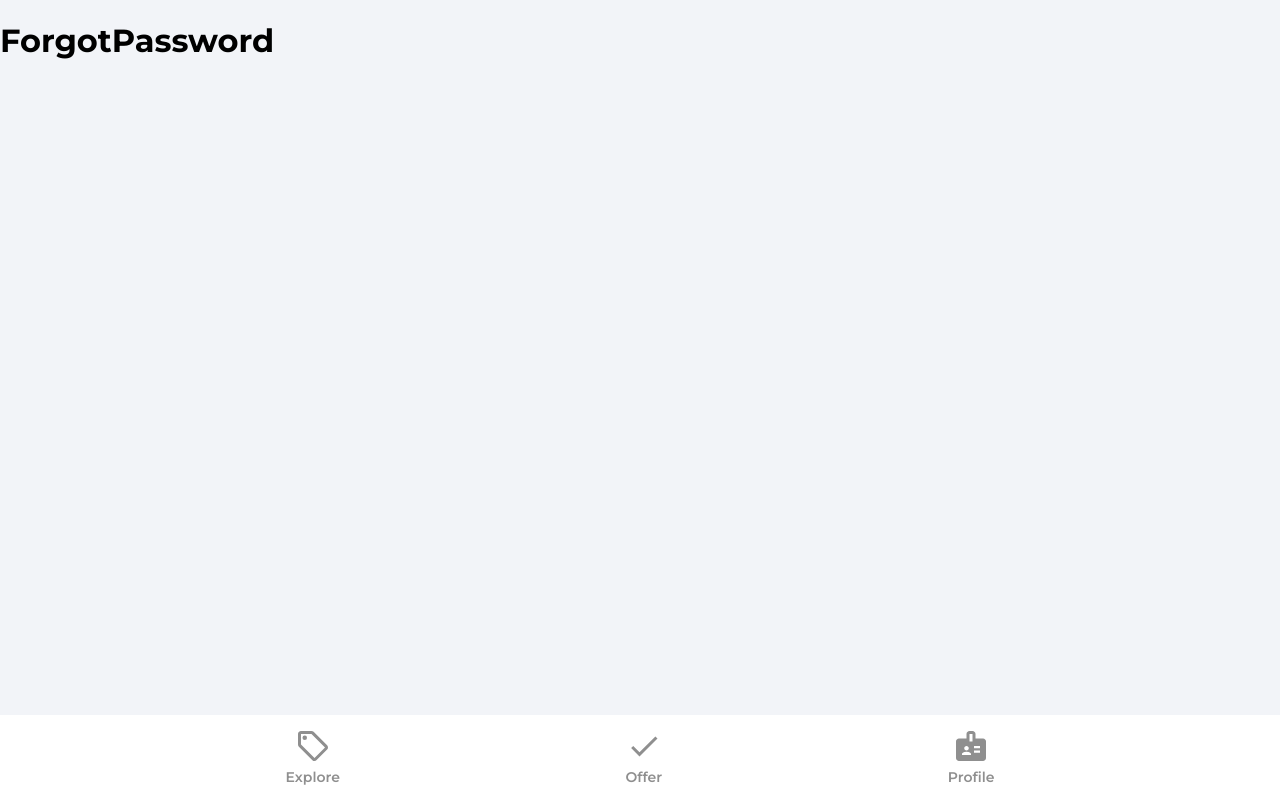
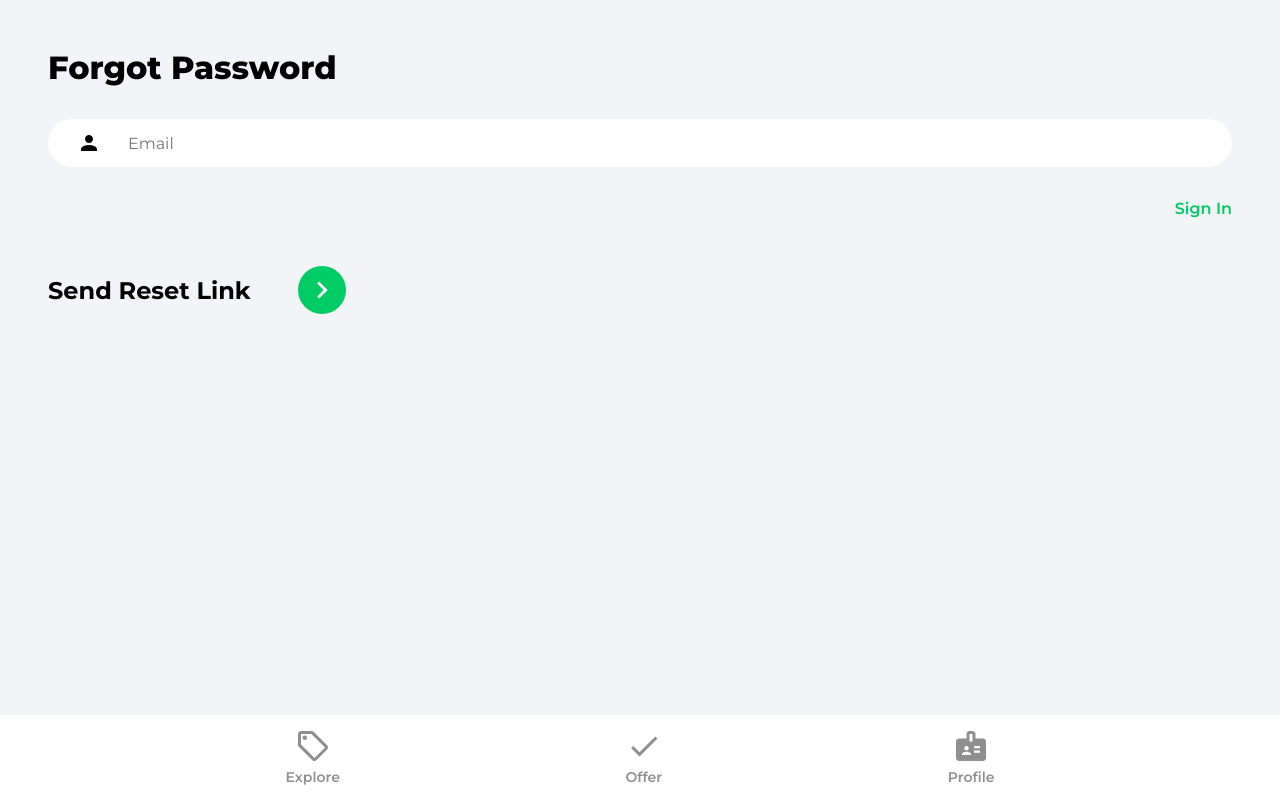
Before and after one commit to Shatakshi-Shukla-Github/House-Marketplace, a React (Create React App) app: page /forgot-password in a window 1280 px wide. Built offline with nearby package versions, Linux system fonts and the light colour scheme.

Commit message:
Added the Forgot Password Functionality

```diff
--- a/src/pages/ForgotPassword.jsx
+++ b/src/pages/ForgotPassword.jsx
@@ -1,7 +1,41 @@
+import { useState } from "react"
+import { Link } from "react-router-dom"
+import { getAuth, sendPasswordResetEmail } from "firebase/auth"
+import { toast } from "react-toastify"
+import { ReactComponent as ArrowIcon } from "../assets/svg/arrowIcon.svg"
+
 function ForgotPassword() {
+    const [email, setEmail] = useState("")
+    const onChange = (e) => {
+        setEmail(e.target.value)
+    }
+    const onSubmit = async (e) => {
+        e.preventDefault()
+        try {
+            const auth = getAuth()
+            await sendPasswordResetEmail(auth, email)
+            toast.success("Email was sent successfully")
+        } catch (error) {
+            toast.error("Could not send reset email")
+        }
+    }
     return (
-        <div>
-            <h1>ForgotPassword</h1>
+        <div className="pageContainer">
+            <header>
+                <p className="pageHeader">
+                    Forgot Password
+                </p>
+            </header>
+            <main>
+                <form onSubmit={onSubmit}>
+                    <input type="email" className="emailInput" placeholder="Email" id="email" value={email} onChange={onChange} />
+                    <Link className="forgotPasswordLink" to="/sign-in">Sign In</Link>
+                    <div className="signInBar">
+                        <div className="signInText">Send Reset Link</div>
+                        <button className="signInButton"><ArrowIcon fill="#ffffff" width="34px" height="34px" /></button>
+                    </div>
+                </form>
+            </main>
         </div>
     )
 }
```
